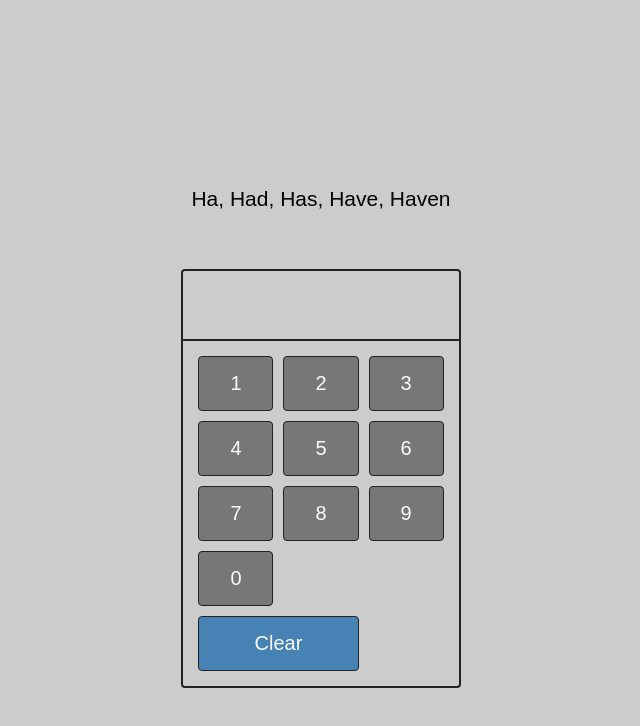
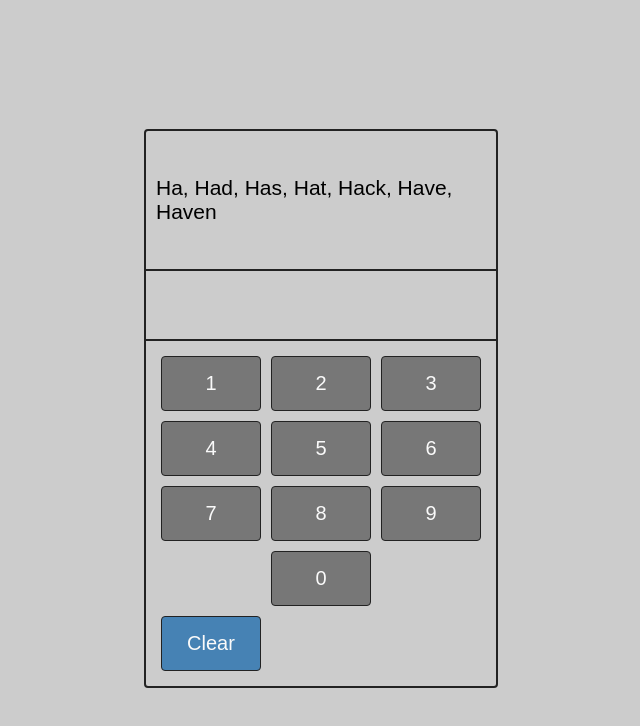
Before and after one commit to kdef/phonewords, a plain HTML site: page index.html in a window 1280 px wide. Both pictures are taken after a click on the button "Clear". Shown: the whole page, without its empty margins (319-959 px from the left). Drawn offline with nearby package versions, Linux system fonts and the light colour scheme.

Commit message:
fixup display

```diff
--- a/index.html
+++ b/index.html
@@ -7,12 +7,11 @@
 </head>
 <body>
 <audio id="btnsound" src="sound/pop.ogg" preload="auto"></audio>
-<div id="app">
-    <div id="words" class="computed">
+<div id="phone">
+    <div id="words" class="results">
         <p>{{ wordsDisplay }}</p>
     </div>
-    <div id="phone">
-        <div id="number" class="computed">
+    <div id="number" class="results">
         <span>{{ number }}</span>
     </div>
     <div id="pad">
@@ -29,7 +28,6 @@
         <button id="clear" class="button" v-on:click="press">Clear</button>
     </div>
 </div>
-</div>
 <script src="https://unpkg.com/vue"></script>
 <script src="main.js"></script>
 </body>
--- a/main.css
+++ b/main.css
@@ -16,13 +16,14 @@ body {
   max-width: 350px;
 }
 
-.computed {
+.results {
   width: 100%;
   box-sizing: border-box;
   display: grid;
   padding: 10px;
   justify-items: end;
   align-items: center;
+  border-bottom: 2px solid #222;
 }
 
 #words {
@@ -33,7 +34,6 @@ body {
 #number {
   font-size: 42px;
   height: 70px;
-  border-bottom: 2px solid #222;
 }
 
 #pad {
@@ -56,7 +56,11 @@ body {
   background: #777;
 }
 
+#zero {
+  grid-column-start: 2;
+}
+
 #clear {
   background: steelblue;
-  grid-column: 1/3;
+  grid-column-start: 1;
 }
--- a/main.js
+++ b/main.js
@@ -1,5 +1,5 @@
 var app = new Vue({
-    el: "#app",
+    el: "#phone",
     data: {
         number: "",
         words: [],
@@ -23,5 +23,5 @@ var app = new Vue({
 });
 
 function getWords(number) {
-    return ["Ha", "Had", "Has", "Have", "Haven"];
+    return ["Ha", "Had", "Has", "Hat", "Hack", "Have", "Haven"];
 }
```
Lines whose indentation alone changed are shown as unchanged.
